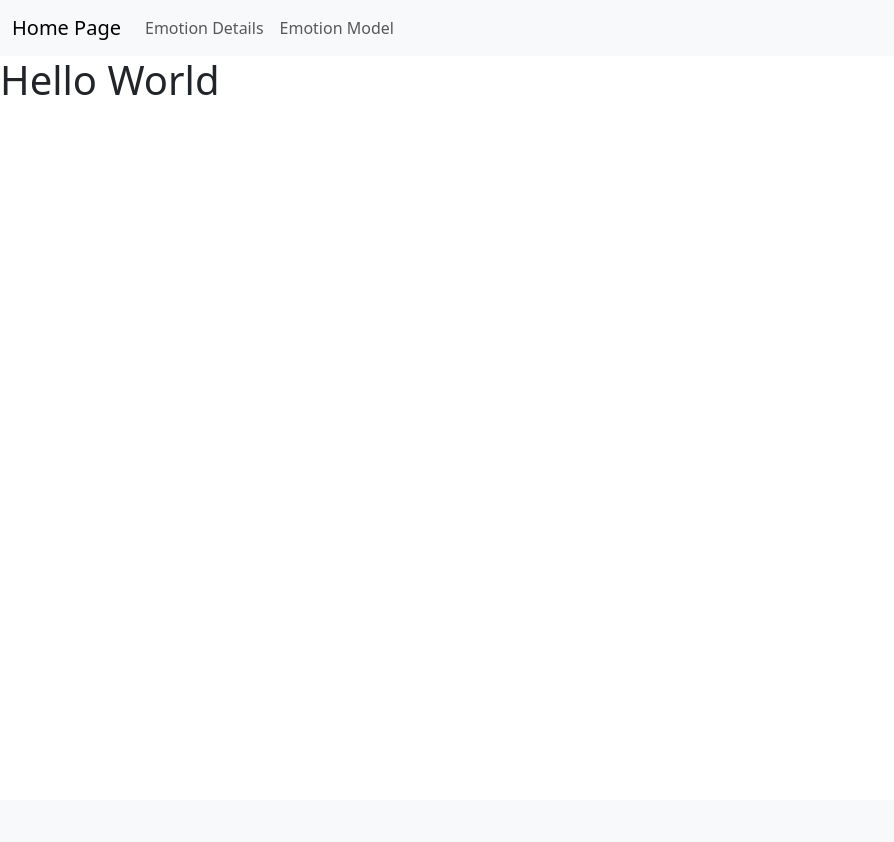
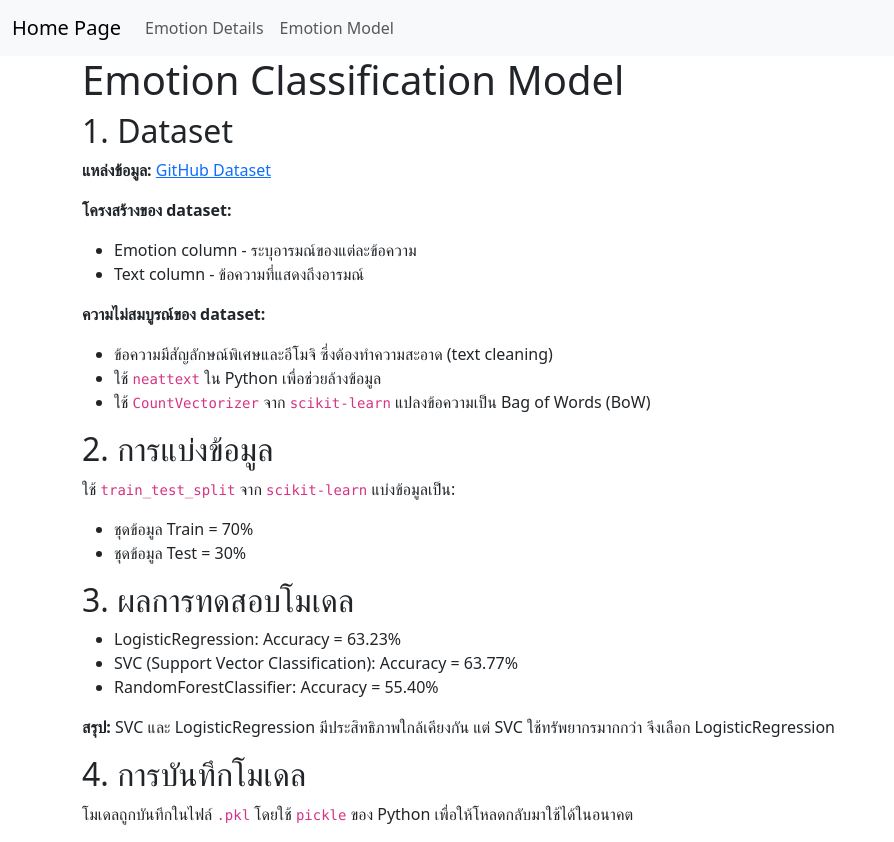
Before and after one commit to chaau568/Intelligent-System-Final-Project, a Django app: page /emotion_details/ in a window 1280 px wide. Shown: the whole page, without its empty margins (0-894 px from the left). Before the commit the page ends 95 px from the top, so only its background shows below. Run offline with Django 5.2, Linux system fonts and the light colour scheme.

Commit message:
update emotion details

```diff
--- a/myapp/templates/emotion_details.html
+++ b/myapp/templates/emotion_details.html
@@ -1,13 +1,69 @@
-{% extends "base.html" %}
-<!--  -->
-{% block title %}
-<title>Home Page</title>
+{% extends "base.html" %} {% block title %}
+<title>Emotion Details</title>
+{% endblock %} {% block content %}
+<div class="container">
+  <h1>Emotion Classification Model</h1>
+
+  <div class="box">
+    <h2>1. Dataset</h2>
+    <p>
+      <strong>แหล่งข้อมูล:</strong>
+      <a
+        href="https://github.com/sakshisphatak/Text-Emotion-Detection/tree/main/Text%20Emotion%20Detection/data"
+        target="_blank"
+        >GitHub Dataset</a
+      >
+    </p>
+    <p><strong>โครงสร้างของ dataset:</strong></p>
+    <ul>
+      <li>Emotion column - ระบุอารมณ์ของแต่ละข้อความ</li>
+      <li>Text column - ข้อความที่แสดงถึงอารมณ์</li>
+    </ul>
+    <p><strong>ความไม่สมบูรณ์ของ dataset:</strong></p>
+    <ul>
+      <li>
+        ข้อความมีสัญลักษณ์พิเศษและอีโมจิ ซึ่งต้องทำความสะอาด (text cleaning)
+      </li>
+      <li>ใช้ <code>neattext</code> ใน Python เพื่อช่วยล้างข้อมูล</li>
+      <li>
+        ใช้ <code>CountVectorizer</code> จาก
+        <code>scikit-learn</code> แปลงข้อความเป็น Bag of Words (BoW)
+      </li>
+    </ul>
+  </div>
+
+  <div class="box">
+    <h2>2. การแบ่งข้อมูล</h2>
+    <p>
+      ใช้ <code>train_test_split</code> จาก
+      <code>scikit-learn</code> แบ่งข้อมูลเป็น:
+    </p>
+    <ul>
+      <li>ชุดข้อมูล Train = 70%</li>
+      <li>ชุดข้อมูล Test = 30%</li>
+    </ul>
+  </div>
+
+  <div class="box">
+    <h2>3. ผลการทดสอบโมเดล</h2>
+    <ul>
+      <li>LogisticRegression: Accuracy = 63.23%</li>
+      <li>SVC (Support Vector Classification): Accuracy = 63.77%</li>
+      <li>RandomForestClassifier: Accuracy = 55.40%</li>
+    </ul>
+    <p>
+      <strong>สรุป:</strong> SVC และ LogisticRegression
+      มีประสิทธิภาพใกล้เคียงกัน แต่ SVC ใช้ทรัพยากรมากกว่า จึงเลือก
+      LogisticRegression
+    </p>
+  </div>
+
+  <div class="box">
+    <h2>4. การบันทึกโมเดล</h2>
+    <p>
+      โมเดลถูกบันทึกในไฟล์ <code>.pkl</code> โดยใช้ <code>pickle</code> ของ
+      Python เพื่อให้โหลดกลับมาใช้ได้ในอนาคต
+    </p>
+  </div>
+</div>
 {% endblock %}
-<!--  -->
-{% block content %}
-<div>
-  <h1>Hello World</h1>
-</div>
-
-<!--  -->
-{% endblock %}
```
Also changed, not shown: myapp/data/png/png1.png (added).
